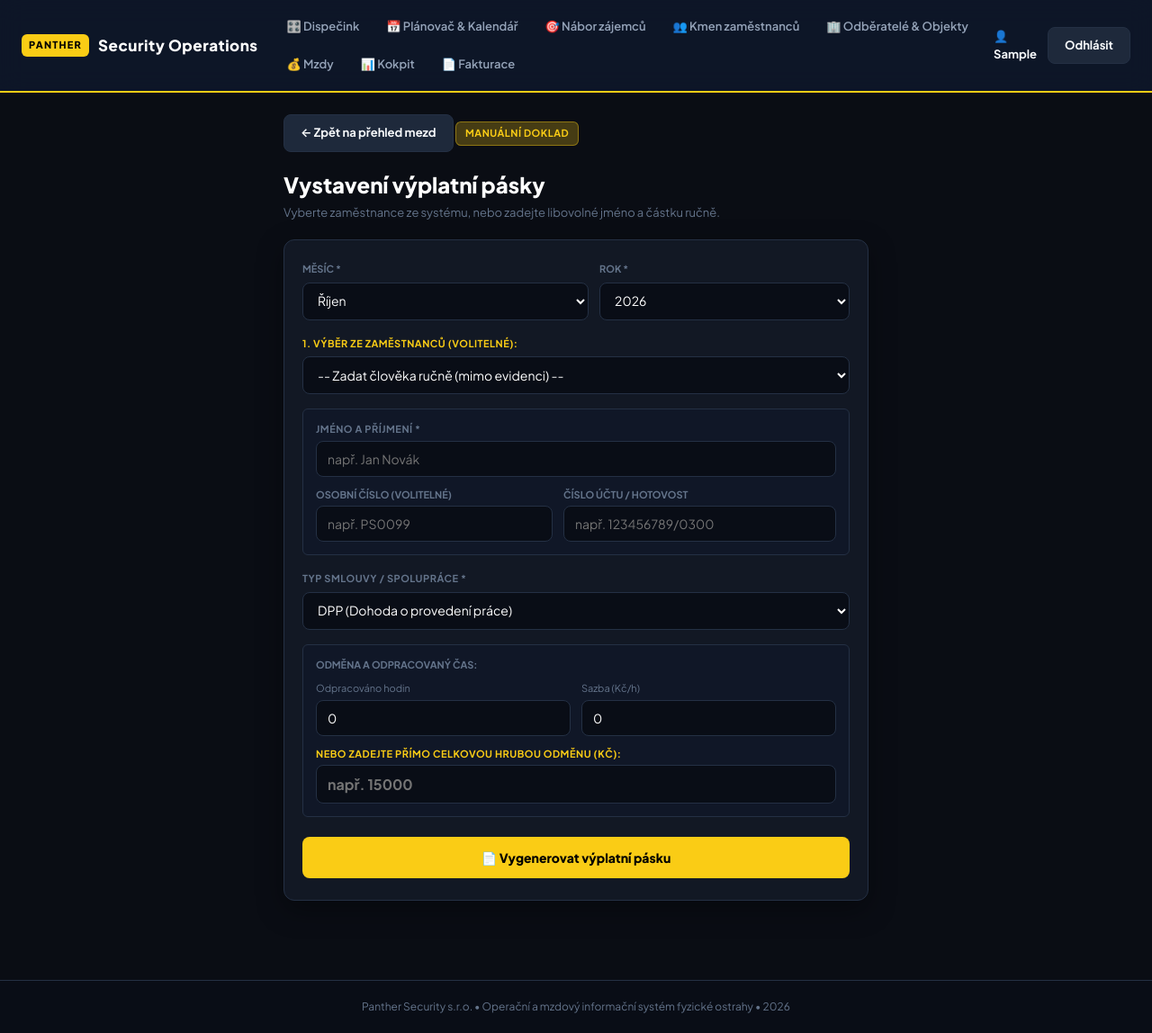
After one commit to lukashejna01/panther-security-test, a Django app: page /dispecink/mzdy/vystavit-pasku/ in a window 1280 px wide. The commit adds this page. Shown: the whole page at 90% size. Run offline with Django 4.2, Linux system fonts and the light colour scheme; the visitor is signed in with stand-in values (Sample User, id 1); data that the repository does not hold is empty.

Commit message:
Aktualizace mezd, osobni cisla a admin

```diff
--- a/config/__init__.py
+++ b/config/__init__.py
@@ -0,0 +1,2 @@
+import pymysql
+pymysql.install_as_MySQLdb()
--- a/core/admin.py
+++ b/core/admin.py
@@ -158,10 +158,8 @@ class ShiftAvailabilityAdmin(admin.ModelAdmin):
 # ==========================================
 @admin.register(Supplier)
 class SupplierAdmin(admin.ModelAdmin):
-    list_display = ('name', 'ico', 'city', 'phone', 'bank_account', 'is_active')
-    list_filter = ('is_active',)
+    list_display = ('name', 'ico', 'city', 'phone', 'bank_account')
     search_fields = ('name', 'ico', 'city', 'contact_person', 'phone')
-    list_editable = ('is_active',)
 
 
 class InvoiceItemInline(admin.TabularInline):
--- a/core/urls.py
+++ b/core/urls.py
@@ -1,6 +1,6 @@
 from django.urls import path
 from . import views
-from core.views import billing_views
+from core.views import billing_views, payroll_views
 
 urlpatterns = [
     # Veřejné stránky a autentizace
@@ -15,7 +15,7 @@ urlpatterns = [
     path('dispecink/', views.manager_dashboard_view, name='manager_dashboard'),
     path('dashboard/', views.owner_dashboard_view, name='owner_dashboard'),
 
-    # Plánovač směn a kalendář (dle objektů i dle zaměstnanců)
+    # Plánovač směn a kalendář
     path('dispecink/planovac/', views.shift_planner_calendar_view, name='shift_planner_calendar'),
     path('portal/smena/<int:shift_id>/', views.shift_detail_view, name='shift_detail'),
     path('smena/<int:shift_id>/prevzit/', views.claim_shift_view, name='claim_shift'),
@@ -38,8 +38,9 @@ urlpatterns = [
     # Výplatní pásky a mzdy
     path('portal/vyplatni-paska/<int:employee_id>/<int:year>/<int:month>/', views.payslip_detail_view, name='payslip_detail'),
     path('dispecink/mzdy/', views.payroll_summary_view, name='payroll_summary'),
+    path('dispecink/mzdy/vystavit-pasku/', payroll_views.payslip_custom_generate_view, name='payslip_custom_generate'),
 
-    # Fakturace a správa dokladů (směřováno přímo na billing_views)
+    # Fakturace a správa dokladů
     path('fakturace/', billing_views.invoice_list_view, name='invoice_list'),
     path('faktury/', billing_views.invoice_list_view),
     path('fakturace/prijata/nahrat/', billing_views.upload_incoming_invoice_view, name='invoice_incoming_upload'),
--- a/core/views/payroll_views.py
+++ b/core/views/payroll_views.py
@@ -2,7 +2,7 @@
 Mzdový modul Panther Security:
 - Měsíční sumář mzdových nákladů s roletkami pro manažera a majitele.
 - Automatický výpočet mezd, čisté výplaty a zákonných odvodů (SP, ZP, daň) pro rok 2026.
-- Detailní výplatní páska pro zaměstnance i vedení.
+- Detailní výplatní páska pro zaměstnance i vedení (ze směn i manuální).
 """
 
 from decimal import Decimal
@@ -18,11 +18,11 @@ from core.models import Employee, Shift, ShiftStatus, SystemRole
 def calculate_czech_payroll_2026(gross_amount: float, contract_type: str, has_tax_declaration: bool = False):
     """
     Kalkulátor odvodů a čisté mzdy podle legislativy pro rok 2026:
-    - DPP: limit účasti na pojištění 12 000 Kč (do 11 999 Kč bez SP a ZP).
-    - DPČ: limit účasti na pojištění 4 500 Kč (do 4 499 Kč bez SP a ZP).
+    - DPP: limit 12 000 Kč.
+    - DPČ: limit 4 500 Kč.
     - HPP: plné odvody (SP 7.1 % + 24.8 %, ZP 4.5 % + 9.0 %).
     - IČO: fakturace bez srážek, čistá = hrubá.
-    - Daň z příjmu: 15 % (při podepsaném prohlášení sleva na poplatníka až 2 570 Kč měsíčně).
+    - Daň z příjmu: 15 %.
     """
     gross = round(float(gross_amount or 0.0), 2)
     contract = (contract_type or '').upper()
@@ -32,7 +32,6 @@ def calculate_czech_payroll_2026(gross_amount: float, contract_type: str, has_ta
     comp_sp = 0.0
     comp_zp = 0.0
 
-    # 1. Živnostník (IČO / OSVČ)
     if 'ICO' in contract or 'IČO' in contract or 'OSVC' in contract or 'OSVČ' in contract:
         return {
             'gross': gross,
@@ -45,48 +44,37 @@ def calculate_czech_payroll_2026(gross_amount: float, contract_type: str, has_ta
             'net': gross,
             'total_cost': gross,
             'is_exempt': True,
-            'limit_text': 'IČO (fakturace bez srážek)',
         }
 
-    # 2. DPP (Dohoda o provedení práce) – limit 2026 je 12 000 Kč
     elif 'DPP' in contract:
         if gross < 12000:
             is_exempt = True
-            limit_text = 'Do limitu 12 000 Kč (bez odvodů SP/ZP)'
         else:
             is_exempt = False
-            limit_text = 'Od 12 000 Kč (plné odvody SP/ZP)'
             emp_sp = round(gross * 0.071, 2)
             emp_zp = round(gross * 0.045, 2)
             comp_sp = round(gross * 0.248, 2)
             comp_zp = round(gross * 0.090, 2)
 
-    # 3. DPČ (Dohoda o pracovní činnosti) – limit 2026 je 4 500 Kč
     elif 'DPČ' in contract or 'DPC' in contract:
         if gross < 4500:
             is_exempt = True
-            limit_text = 'Do limitu 4 500 Kč (bez odvodů SP/ZP)'
         else:
             is_exempt = False
-            limit_text = 'Od 4 500 Kč (plné odvody SP/ZP)'
             emp_sp = round(gross * 0.071, 2)
             emp_zp = round(gross * 0.045, 2)
             comp_sp = round(gross * 0.248, 2)
             comp_zp = round(gross * 0.090, 2)
 
-    # 4. HPP (Hlavní pracovní poměr)
     else:
         is_exempt = False
-        limit_text = 'HPP (standardní pracovní poměr)'
         emp_sp = round(gross * 0.071, 2)
         emp_zp = round(gross * 0.045, 2)
         comp_sp = round(gross * 0.248, 2)
         comp_zp = round(gross * 0.090, 2)
 
-    # Daň z příjmu 15 %
     calculated_tax = round(gross * 0.15, 2)
     if has_tax_declaration:
-        # Měsíční sleva na poplatníka v roce 2026: 2 570 Kč (30 840 Kč ročně)
         tax_credit = 2570.00
         emp_tax = max(0.0, round(calculated_tax - tax_credit, 2))
     else:
@@ -106,12 +94,11 @@ def calculate_czech_payroll_2026(gross_amount: float, contract_type: str, has_ta
         'net': net,
         'total_cost': total_cost,
         'is_exempt': is_exempt,
-        'limit_text': limit_text,
     }
 
 
 @login_required
-@role_required(SystemRole.OWNER)
+@role_required([SystemRole.OWNER, SystemRole.MANAGER])
 def payroll_summary_view(request):
     """Měsíční sumář mzdových nákladů ze schválených směn s roletkami měsíc/rok a odvody 2026."""
     now = timezone.now()
@@ -121,7 +108,6 @@ def payroll_summary_view(request):
     year = int(year_val) if year_val and year_val.isdigit() else now.year
     month = int(month_val) if month_val and month_val.isdigit() else now.month
 
-    # Seznamy pro roletky
     months_list = [
         (1, 'Leden'), (2, 'Únor'), (3, 'Březen'), (4, 'Duben'),
         (5, 'Květen'), (6, 'Červen'), (7, 'Červenec'), (8, 'Srpen'),
@@ -193,7 +179,6 @@ def payslip_detail_view(request, employee_id, year, month):
     profile = getattr(request.user, 'employee_profile', None)
     target_employee = get_object_or_404(Employee, id=employee_id)
 
-    # Bezpečnost: Řadový strážný smí vidět pouze svou pásku
     if profile and profile.system_role == SystemRole.STAFF and profile.id != target_employee.id:
         messages.error(request, "Nemáte oprávnění prohlížet cizí výplatní pásku.")
         return redirect('employee_portal')
@@ -208,7 +193,6 @@ def payslip_detail_view(request, employee_id, year, month):
     total_hours = sum(float(s.planned_hours) for s in approved_shifts)
     gross_pay = sum(float(s.total_cost) for s in approved_shifts)
 
-    # Výpočet odvodů a čisté mzdy podle legislativy 2026
     calc = calculate_czech_payroll_2026(gross_pay, target_employee.contract_type)
 
     context = {
@@ -227,6 +211,88 @@ def payslip_detail_view(request, employee_id, year, month):
         'net_pay': calc['net'],
         'total_company_cost': calc['total_cost'],
         'is_exempt': calc['is_exempt'],
-        'limit_text': calc['limit_text'],
     }
     return render(request, 'payroll/payslip_detail.html', context)
+
+
+@login_required
+@role_required([SystemRole.MANAGER, SystemRole.OWNER])
+def payslip_custom_generate_view(request):
+    """Generování jednorázové výplatní pásky pro kohokoli (ze seznamu i ručně zadaného)."""
+    now = timezone.now()
+    employees = Employee.objects.filter(is_active=True).order_by('last_name')
+
+    if request.method == 'POST':
+        employee_id = request.POST.get('employee_id')
+        month = int(request.POST.get('month', now.month))
+        year = int(request.POST.get('year', now.year))
+
+        if employee_id:
+            emp = get_object_or_404(Employee, id=employee_id)
+            full_name = emp.full_name
+            personal_number = emp.personal_number
+            contract_type = request.POST.get('contract_type') or emp.contract_type or 'DPP'
+            bank_account = request.POST.get('bank_account') or emp.bank_account or 'Výplata v hotovosti'
+            health_code = emp.get_health_insurance_code_display() if hasattr(emp, 'get_health_insurance_code_display') else ''
+        else:
+            full_name = request.POST.get('manual_name', '').strip() or 'Externí pracovník'
+            personal_number = request.POST.get('manual_personal_number', '').strip()
+            contract_type = request.POST.get('contract_type', 'DPP')
+            bank_account = request.POST.get('bank_account', '').strip() or 'Výplata v hotovosti'
+            health_code = request.POST.get('health_insurance', '').strip()
+
+        hours = float(request.POST.get('hours', 0.0) or 0.0)
+        hourly_rate = float(request.POST.get('hourly_rate', 0.0) or 0.0)
+        custom_gross = request.POST.get('gross_pay')
+
+        if custom_gross:
+            gross_pay = float(custom_gross)
+            if hours > 0 and hourly_rate == 0:
+                hourly_rate = round(gross_pay / hours, 2)
+        else:
+            gross_pay = round(hours * hourly_rate, 2)
+
+        calc = calculate_czech_payroll_2026(gross_pay, contract_type)
+
+        mock_employee = {
+            'full_name': full_name,
+            'personal_number': personal_number,
+            'contract_type': contract_type,
+            'bank_account': bank_account,
+            'hourly_rate': hourly_rate,
+            'get_health_insurance_code_display': health_code,
+        }
+
+        context = {
+            'employee': mock_employee,
+            'year': year,
+            'month': month,
+            'total_hours': round(hours, 1),
+            'gross_pay': calc['gross'],
+            'emp_sp': calc['emp_sp'],
+            'emp_zp': calc['emp_zp'],
+            'tax': calc['emp_tax'],
+            'comp_sp': calc['comp_sp'],
+            'comp_zp': calc['comp_zp'],
+            'comp_total_insurance': calc['comp_total_insurance'],
+            'net_pay': calc['net'],
+            'total_company_cost': calc['total_cost'],
+            'is_exempt': calc['is_exempt'],
+        }
+        return render(request, 'payroll/payslip_detail.html', context)
+
+    months_list = [
+        (1, 'Leden'), (2, 'Únor'), (3, 'Březen'), (4, 'Duben'),
+        (5, 'Květen'), (6, 'Červen'), (7, 'Červenec'), (8, 'Srpen'),
+        (9, 'Září'), (10, 'Říjen'), (11, 'Listopad'), (12, 'Prosinec')
+    ]
+    available_years = list(range(now.year - 2, now.year + 3))
+
+    context = {
+        'employees': employees,
+        'months_list': months_list,
+        'available_years': available_years,
+        'current_month': now.month,
+        'current_year': now.year,
+    }
+    return render(request, 'payroll/payslip_custom_form.html', context)
--- /dev/null
+++ b/templates/payroll/payslip_custom_form.html
@@ -0,0 +1,161 @@
+{% extends 'base.html' %}
+
+{% block title %}Vystavit výplatní pásku - Panther Security{% endblock %}
+
+{% block content %}
+<div style="max-width: 650px; margin: 0 auto; padding-bottom: 40px;">
+
+    <div style="margin-bottom: 20px;">
+        <a href="{% url 'payroll_summary' %}" class="btn btn-secondary" style="font-size: 13px; margin-bottom: 12px; display: inline-flex;">
+            ← Zpět na přehled mezd
+        </a>
+        <span class="badge-tag yellow">MANUÁLNÍ DOKLAD</span>
+        <h1 style="font-size: 24px; color: #fff; margin: 6px 0 4px; font-weight: 800;">
+            Vystavení výplatní pásky
+        </h1>
+        <p style="color: var(--text-muted); font-size: 13px; margin: 0;">
+            Vyberte zaměstnance ze systému, nebo zadejte libovolné jméno a částku ručně.
+        </p>
+    </div>
+
+    <div class="card" style="padding: 24px 20px;">
+        <form method="post" id="customPayslipForm">
+            {% csrf_token %}
+
+            <!-- OBDOBÍ -->
+            <div style="display: flex; gap: 12px; margin-bottom: 18px; flex-wrap: wrap;">
+                <div style="flex: 1 1 140px;">
+                    <label style="display: block; font-size: 11px; font-weight: 700; color: var(--text-muted); text-transform: uppercase; margin-bottom: 6px;">Měsíc *</label>
+                    <select name="month" class="form-control" style="cursor: pointer;">
+                        {% for m_num, m_name in months_list %}
+                            <option value="{{ m_num }}" {% if current_month == m_num %}selected{% endif %}>{{ m_name }}</option>
+                        {% endfor %}
+                    </select>
+                </div>
+                <div style="flex: 1 1 100px;">
+                    <label style="display: block; font-size: 11px; font-weight: 700; color: var(--text-muted); text-transform: uppercase; margin-bottom: 6px;">Rok *</label>
+                    <select name="year" class="form-control" style="cursor: pointer;">
+                        {% for y in available_years %}
+                            <option value="{{ y }}" {% if current_year == y %}selected{% endif %}>{{ y }}</option>
+                        {% endfor %}
+                    </select>
+                </div>
+            </div>
+
+            <!-- VÝBĚR ZE SYSTÉMU -->
+            <div class="form-group" style="margin-bottom: 16px;">
+                <label style="display: block; font-size: 11px; font-weight: 700; color: var(--panther-yellow); text-transform: uppercase; margin-bottom: 6px;">
+                    1. Výběr ze zaměstnanců (volitelné):
+                </label>
+                <select name="employee_id" id="employeeSelect" class="form-control" style="cursor: pointer;" onchange="toggleManualInputs(this.value)">
+                    <option value="">-- Zadat člověka ručně (mimo evidenci) --</option>
+                    {% for emp in employees %}
+                        <option value="{{ emp.id }}"
+                                data-contract="{{ emp.contract_type|default:'DPP' }}"
+                                data-rate="{{ emp.hourly_rate }}"
+                                data-account="{{ emp.bank_account|default:'' }}"
+                                data-pnumber="{{ emp.personal_number|default:'' }}">
+                            {{ emp.full_name }} {% if emp.personal_number %}({{ emp.personal_number }}){% endif %} - {{ emp.contract_type|default:'DPP' }}
+                        </option>
+                    {% endfor %}
+                </select>
+            </div>
+
+            <!-- RUČNÍ ZADÁNÍ ÚDAJŮ -->
+            <div id="manualFields" style="background: rgba(15, 23, 42, 0.5); border: 1px solid var(--border-color); border-radius: 6px; padding: 14px; margin-bottom: 18px;">
+                <div class="form-group" style="margin-bottom: 12px;">
+                    <label style="display: block; font-size: 11px; font-weight: 700; color: var(--text-muted); text-transform: uppercase; margin-bottom: 4px;">Jméno a příjmení *</label>
+                    <input type="text" name="manual_name" id="manualName" class="form-control" placeholder="např. Jan Novák" required>
+                </div>
+
+                <div style="display: flex; gap: 12px; flex-wrap: wrap;">
+                    <div style="flex: 1 1 140px;">
+                        <label style="display: block; font-size: 11px; font-weight: 700; color: var(--text-muted); text-transform: uppercase; margin-bottom: 4px;">Osobní číslo (volitelné)</label>
+                        <input type="text" name="manual_personal_number" id="manualPersonalNumber" class="form-control" placeholder="např. PS0099">
+                    </div>
+                    <div style="flex: 1 1 180px;">
+                        <label style="display: block; font-size: 11px; font-weight: 700; color: var(--text-muted); text-transform: uppercase; margin-bottom: 4px;">Číslo účtu / Hotovost</label>
+                        <input type="text" name="bank_account" id="bankAccount" class="form-control" placeholder="např. 123456789/0300">
+                    </div>
+                </div>
+            </div>
+
+            <!-- TYP SMLOUVY -->
+            <div class="form-group" style="margin-bottom: 16px;">
+                <label style="display: block; font-size: 11px; font-weight: 700; color: var(--text-muted); text-transform: uppercase; margin-bottom: 6px;">Typ smlouvy / Spolupráce *</label>
+                <select name="contract_type" id="contractType" class="form-control" style="cursor: pointer;">
+                    <option value="DPP">DPP (Dohoda o provedení práce)</option>
+                    <option value="DPČ">DPČ (Dohoda o pracovní činnosti)</option>
+                    <option value="HPP">HPP (Hlavní pracovní poměr)</option>
+                    <option value="IČO">IČO (OSVČ fakturace)</option>
+                </select>
+            </div>
+
+            <!-- HODINY, SAZBA NEBO PŘÍMÁ ČÁSTKA -->
+            <div style="background: rgba(15, 23, 42, 0.5); border: 1px solid var(--border-color); border-radius: 6px; padding: 14px; margin-bottom: 22px;">
+                <div style="font-size: 11px; font-weight: 700; color: var(--text-muted); text-transform: uppercase; margin-bottom: 10px;">
+                    Odměna a odpracovaný čas:
+                </div>
+
+                <div style="display: flex; gap: 12px; margin-bottom: 12px; flex-wrap: wrap;">
+                    <div style="flex: 1 1 120px;">
+                        <label style="display: block; font-size: 11px; color: var(--text-muted); margin-bottom: 4px;">Odpracováno hodin</label>
+                        <input type="number" step="0.5" name="hours" id="inputHours" class="form-control" value="0" oninput="calcGross()">
+                    </div>
+                    <div style="flex: 1 1 120px;">
+                        <label style="display: block; font-size: 11px; color: var(--text-muted); margin-bottom: 4px;">Sazba (Kč/h)</label>
+                        <input type="number" step="1" name="hourly_rate" id="inputRate" class="form-control" value="0" oninput="calcGross()">
+                    </div>
+                </div>
+
+                <div class="form-group" style="margin: 0;">
+                    <label style="display: block; font-size: 11px; font-weight: 700; color: var(--panther-yellow); text-transform: uppercase; margin-bottom: 4px;">
+                        Nebo zadejte přímo celkovou hrubou odměnu (Kč):
+                    </label>
+                    <input type="number" step="0.01" name="gross_pay" id="inputGross" class="form-control" placeholder="např. 15000" style="font-size: 16px; font-weight: 700;" required>
+                </div>
+            </div>
+
+            <button type="submit" class="btn btn-primary" style="width: 100%; padding: 13px; font-size: 14px; font-weight: 800;">
+                📄 Vygenerovat výplatní pásku
+            </button>
+        </form>
+    </div>
+</div>
+
+<script>
+function toggleManualInputs(selectedId) {
+    const manualFields = document.getElementById('manualFields');
+    const manualName = document.getElementById('manualName');
+    const select = document.getElementById('employeeSelect');
+    const selectedOption = select.options[select.selectedIndex];
+
+    if (selectedId) {
+        manualName.removeAttribute('required');
+        manualFields.style.display = 'none';
+
+        const contract = selectedOption.getAttribute('data-contract');
+        const rate = selectedOption.getAttribute('data-rate');
+        const account = selectedOption.getAttribute('data-account');
+
+        if (contract) document.getElementById('contractType').value = contract;
+        if (rate && rate !== 'None') {
+            document.getElementById('inputRate').value = parseFloat(rate) || 0;
+            calcGross();
+        }
+        if (account) document.getElementById('bankAccount').value = account;
+    } else {
+        manualName.setAttribute('required', 'required');
+        manualFields.style.display = 'block';
+    }
+}
+
+function calcGross() {
+    const h = parseFloat(document.getElementById('inputHours').value) || 0;
+    const r = parseFloat(document.getElementById('inputRate').value) || 0;
+    if (h > 0 && r > 0) {
+        document.getElementById('inputGross').value = (h * r).toFixed(2);
+    }
+}
+</script>
+{% endblock %}
```
Also changed, not shown: core/models/employee.py (+30 -1 lines), templates/payroll/payroll_summary.html (+16 -11 lines), templates/payroll/payslip_detail.html (+13 -8 lines), core/migrations/0007_employee_personal_number.py (added).
